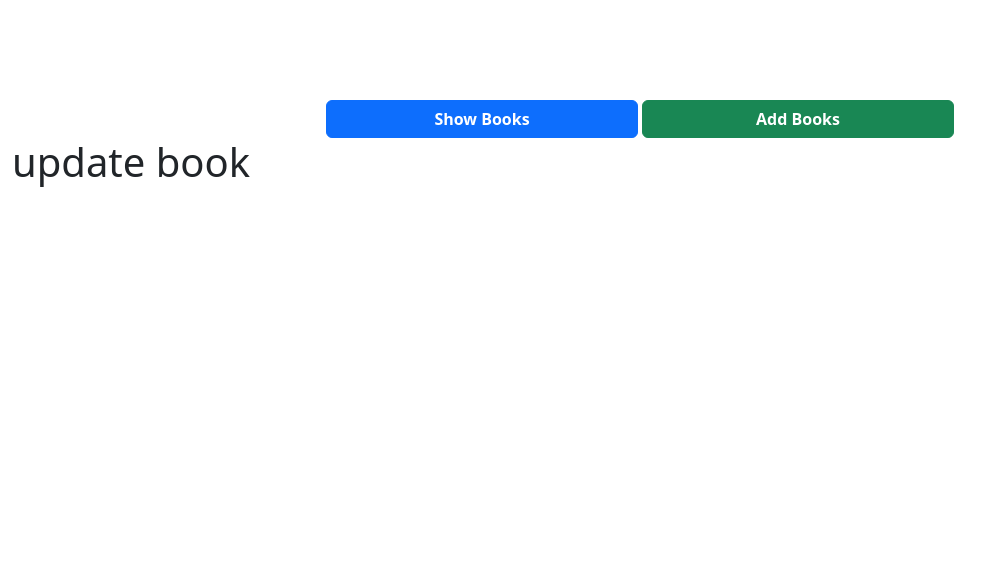
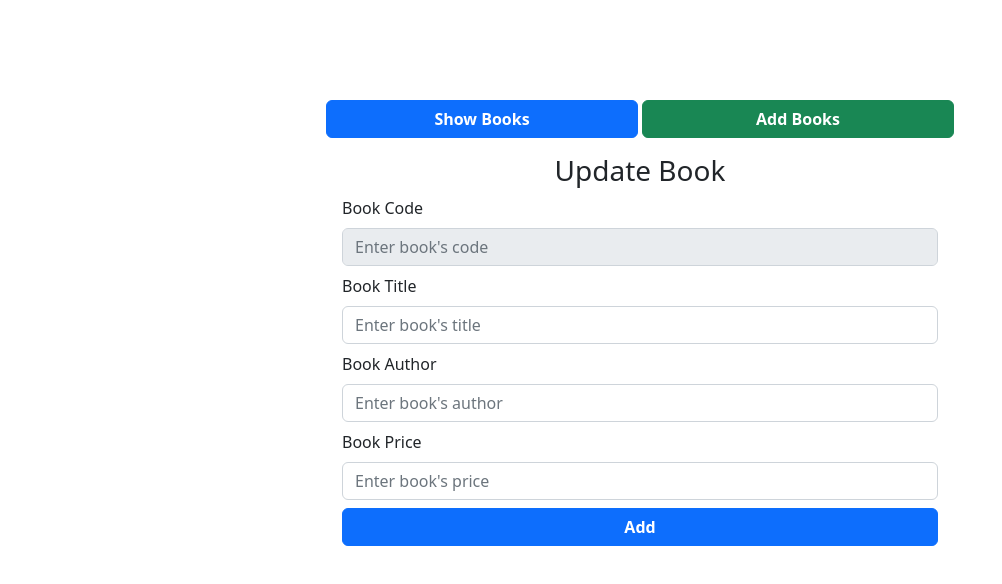
Before and after one commit to myominhtoo/crud_ng_bootapi, an Angular app in the folder src/main/resources/views/: page /books/1 in a window 1280 px wide. Shown: the top 584 px of the page, without its empty margins (0-1002 px from the left). Built offline with nearby package versions, Linux system fonts and the light colour scheme; no server answers.

Commit message:
added update book in views

```diff
--- a/src/main/resources/views/src/app/components/update-book/update-book.component.html
+++ b/src/main/resources/views/src/app/components/update-book/update-book.component.html
@@ -2,5 +2,40 @@
 
     <navbar></navbar>
 
-    <h1>update book</h1>
+    <h3 *ngIf="status.hasError" class="h3 text-center my-1">{{ status.msg }}</h3>
+
+    <main class="w-50 mx-auto p-3">
+        <h3 class="h3 text-center">Update Book </h3>
+
+        <form  #bookUpdateForm="ngForm" (submit)="handleUpdateBook(bookUpdateForm)" class="form">
+            <div class="form-group my-2">
+                <label for="" class="form-label">Book Code</label>
+                <input [(ngModel)]="book.bookCode" name="bookCode" #bookCode="ngModel" type="text" class="form-control" placeholder="Enter book's code" required autofocus disabled >
+                <span *ngIf="error.bookCode.hasError" id="error">{{ error.bookCode.msg }}</span>
+            </div>
+
+            <div class="form-group my-2">
+                <label for="" class="form-label">Book Title</label>
+                <input [(ngModel)]="book.bookTitle" name="bookTitle" #bookTitle="ngModel" type="text" class="form-control" placeholder="Enter book's title" required >
+                <span *ngIf="error.bookTitle.hasError" id="error">{{ error.bookTitle.msg }}</span>
+            </div>
+
+            <div class="form-group my-2">
+                <label for="" class="form-label">Book Author</label>
+                <input [(ngModel)]="book.bookAuthor" name="bookAuthor" #bookAuthor="ngModel" type="text" class="form-control" placeholder="Enter book's author" required >
+                <span *ngIf="error.bookAuthor.hasError" id="error">{{ error.bookAuthor.msg }}</span>
+            </div>
+
+            <div class="form-group my-2">
+                <label for="" class="form-label">Book Price</label>
+                <input [(ngModel)]="book.bookPrice" name="bookPrice" #bookPrice="ngModel" type="number" class="form-control" placeholder="Enter book's price" required >
+                <span *ngIf="error.bookPrice.hasError" id="error">{{ error.bookPrice.msg }}</span>
+            </div>
+
+            <div class="form-group my-2">
+                <button class="btn btn-primary  w-100">Add</button>
+            </div>
+
+        </form>
+    </main>
 </div>
--- a/src/main/resources/views/src/app/components/update-book/update-book.component.ts
+++ b/src/main/resources/views/src/app/components/update-book/update-book.component.ts
@@ -1,6 +1,7 @@
 import { Component, OnInit } from "@angular/core";
+import { NgForm } from "@angular/forms";
 import { ActivatedRoute, Router } from "@angular/router";
-import Book from "src/app/model/Book";
+import Book, { BookKeys } from "src/app/model/Book";
 import BookError from "src/app/model/BookError";
 import BookService from "src/app/service/book.service";
 
@@ -15,8 +16,68 @@ export default class UpdateBookComponent implements OnInit {
     book : Book  = new Book();
     error = BookError;
 
+    status = {
+        isUpdating : false,
+        hasError : false,
+        msg : "",
+    }
+
     ngOnInit() : void {
         let bookCode = this.route.snapshot.params["id"];
+        this.handleFetchBook( bookCode )
+    }
+
+    handleFetchBook( bookCode : string ){
+        this.bookService.getBook( bookCode )
+        .subscribe({
+            next : ( res ) => {
+               if( res == null ){
+                 this.router.navigate(["/books"] , {
+                    queryParams : {
+                        msg : "Something went wrong with book code!",
+                        hasError : true
+                    }
+                 });
+               }
+
+               this.book = res;
+            },
+            error : ( e ) => console.log( e )
+        })
+    }
+
+    handleUpdateBook( form : NgForm ){
+
+        for( let key of BookKeys ){
+            let bookKey = key as keyof Book;//making each key from BookKeys to be type of Book
+            this.bookService.validate( key , this.book[bookKey]);
+        }
+
+
+        if( form.valid ){
+
+            this.status.isUpdating = true;
+            this.bookService.updateBook( this.book )
+            .subscribe({
+                next : ( res ) => {
+                    this.status.isUpdating = false;
+
+                    if( res.ok ){
+                        this.router.navigate(["/books"] , {
+                            queryParams : {
+                                msg : "Successfully Updated"
+                            }
+                        })
+                    }
+                    else{
+                        this.status.hasError = true;
+                        this.status.msg = res.msg;
+                    }
+                },
+                error : ( e ) => console.error( e )
+            })
+
+        }
 
     }
 
--- a/src/main/resources/views/src/app/service/book.service.ts
+++ b/src/main/resources/views/src/app/service/book.service.ts
@@ -24,7 +24,7 @@ export default class BookService {
     }
 
     getBook( bookCode : string ) : Observable<Book> {
-        return this.httpClient.get<Book>(`${this.BASE_URL}/${bookCode}`);
+        return this.httpClient.get<Book>(`${this.BASE_URL}/books/${bookCode}`);
     }
 
     deleteBook( bookCode : string ) : Observable<HttpResponse> {
```
